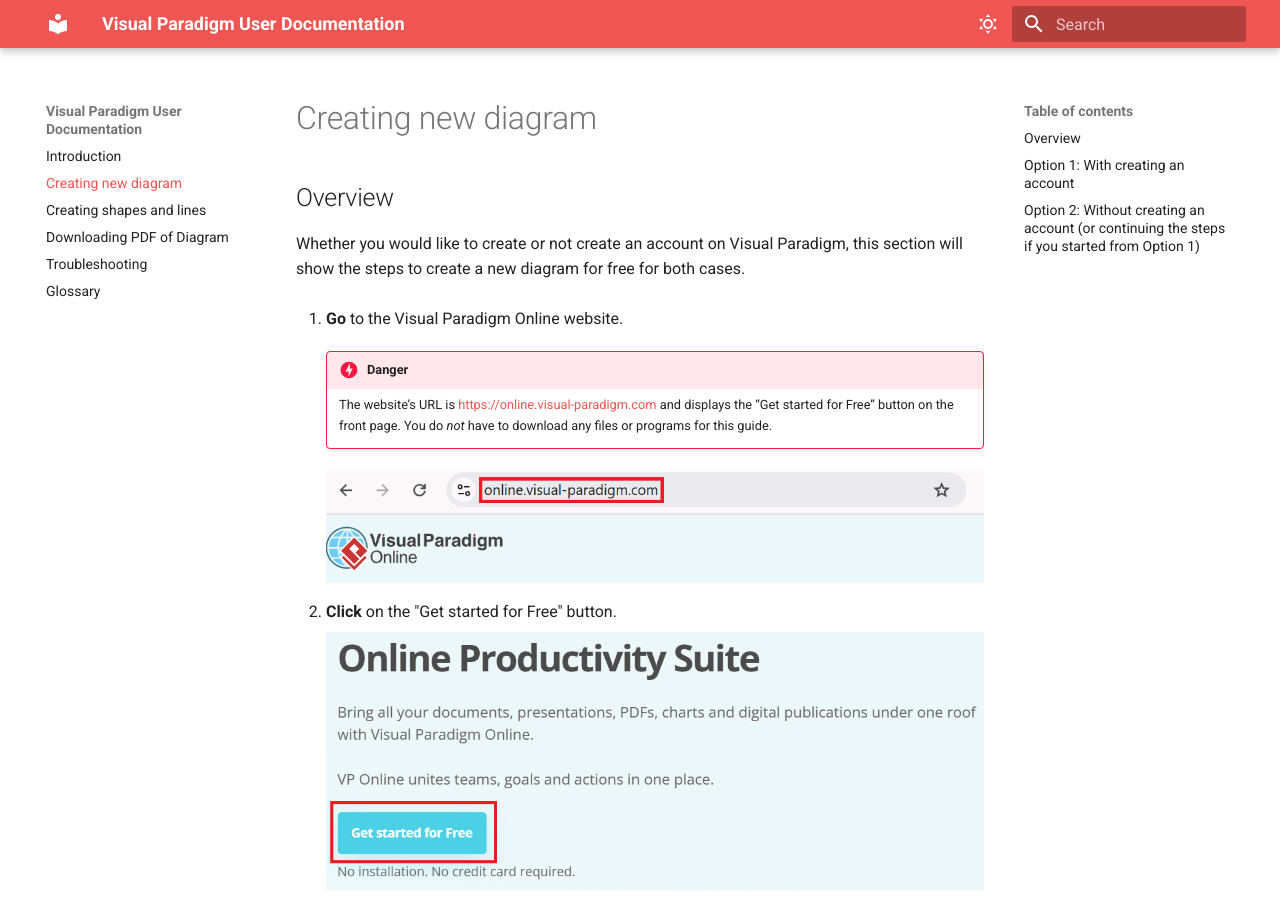
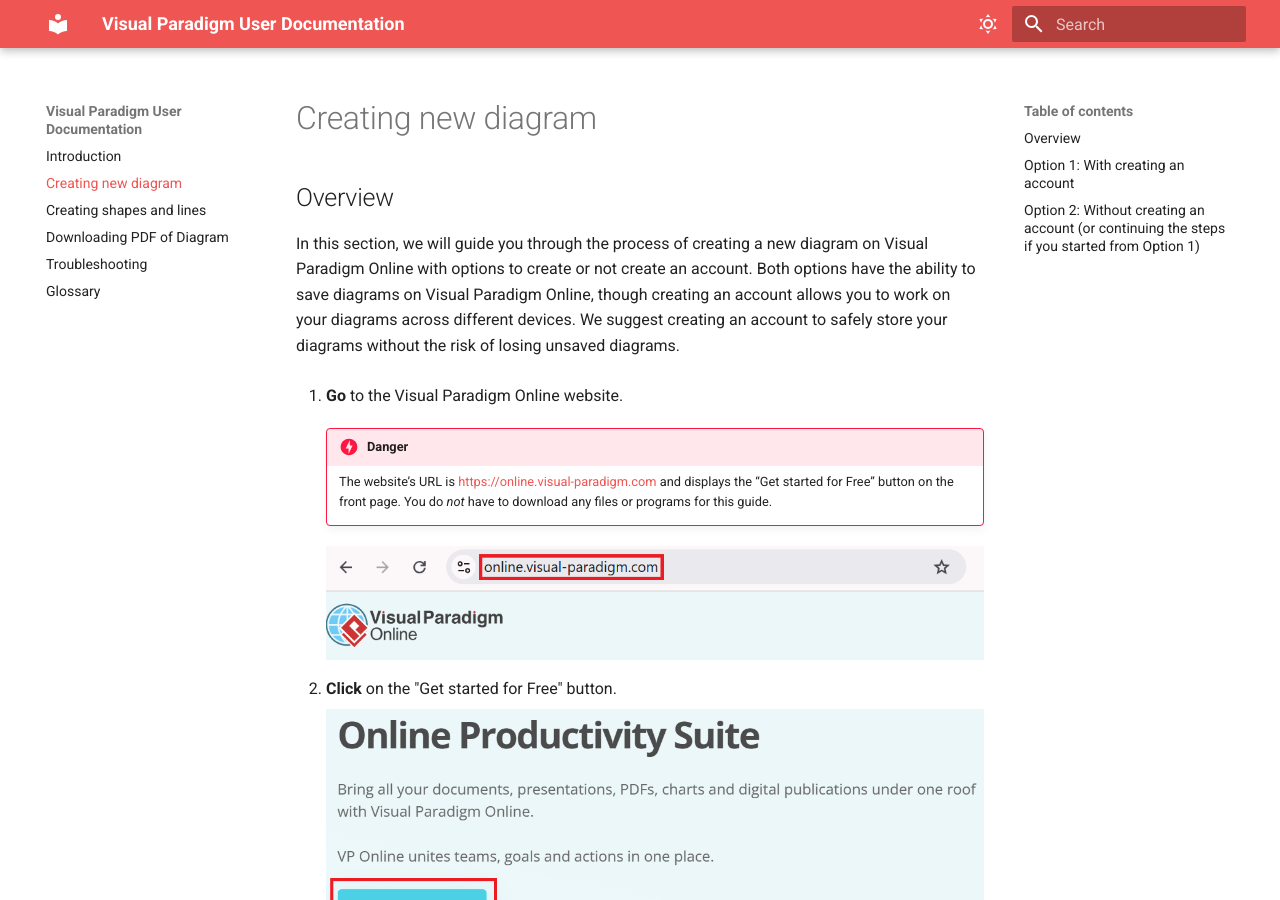
Before and after one commit to vik061/Visual-Paradigm-User-Documentation, an MkDocs documentation site: the page built from docs/Creating_new_diagram.md, in a window 1280 px wide and 900 px high. Built offline with MkDocs 1.6.1 and Material for MkDocs 9.7.7, drawn with Linux system fonts in a browser that asks for light colours.

Commit message:
Modify overview text

```diff
--- a/docs/Creating_new_diagram.md
+++ b/docs/Creating_new_diagram.md
@@ -1,6 +1,6 @@
 ## Overview
 
-Whether you would like to create or not create an account on Visual Paradigm, this section will show the steps to create a new diagram for free for both cases.
+In this section, we will guide you through the process of creating a new diagram on Visual Paradigm Online with options to create or not create an account. Both options have the ability to save diagrams on Visual Paradigm Online, though creating an account allows you to work on your diagrams across different devices. We suggest creating an account to safely store your diagrams without the risk of losing unsaved diagrams.
 
 1. **Go** to the Visual Paradigm Online website.
 
```
